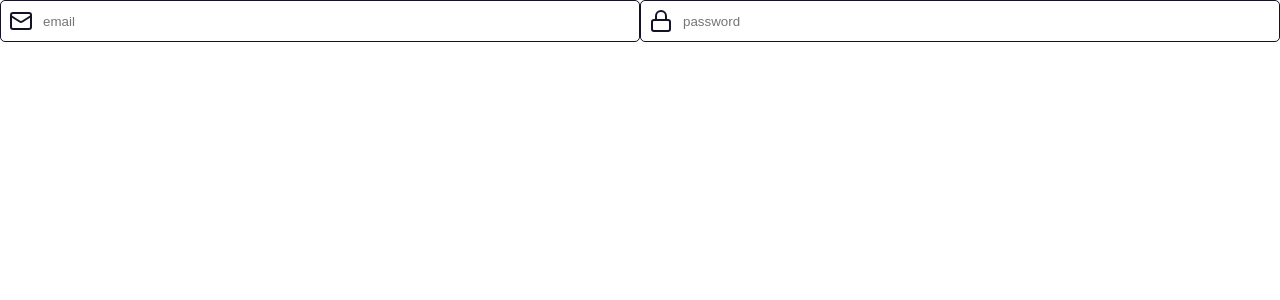
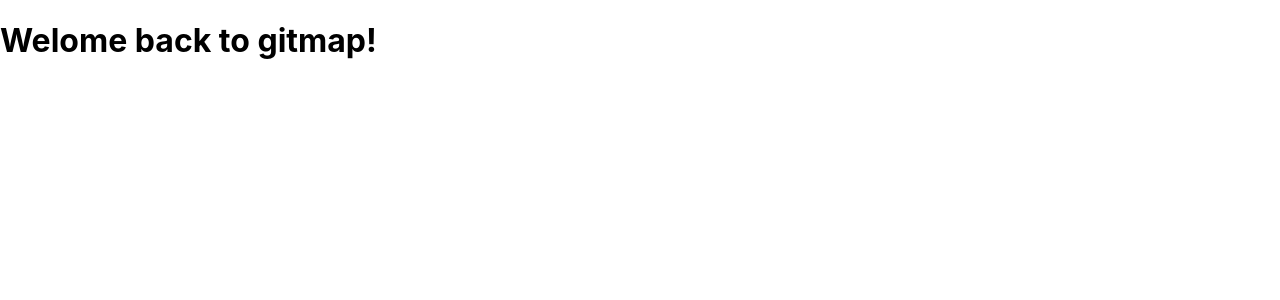
Before and after one commit to Nour-El-Dandachi/gitmap, a React (Create React App) app in the folder frontend/: page /login in a window 1280 px wide. Shown: the top 300 px of the page. Built offline with nearby package versions, Linux system fonts and the light colour scheme.

Commit message:
added title

```diff
--- a/frontend/src/components/login/left-side/index.jsx
+++ b/frontend/src/components/login/left-side/index.jsx
@@ -7,6 +7,9 @@
             <div className="login-logo">
 
             </div>
+            <div className="login-form">
+                <h1>Welome back to gitmap!</h1>
+            </div>
         </div>
     );
 }
--- a/frontend/src/pages/login/index.jsx
+++ b/frontend/src/pages/login/index.jsx
@@ -1,12 +1,12 @@
 import React from "react";
 import Input from "../../components/shared/input";
+import LeftSide from "../../components/login/left-side";
 import './login.css';
 
 const Login = () => {
     return (
         <div className="login-page">
-            <Input hint={"email"} icon={"mail"}/>
-            <Input hint={"password"} icon={"lock"}/>
+            <LeftSide />
         </div>
     );
 }
```
